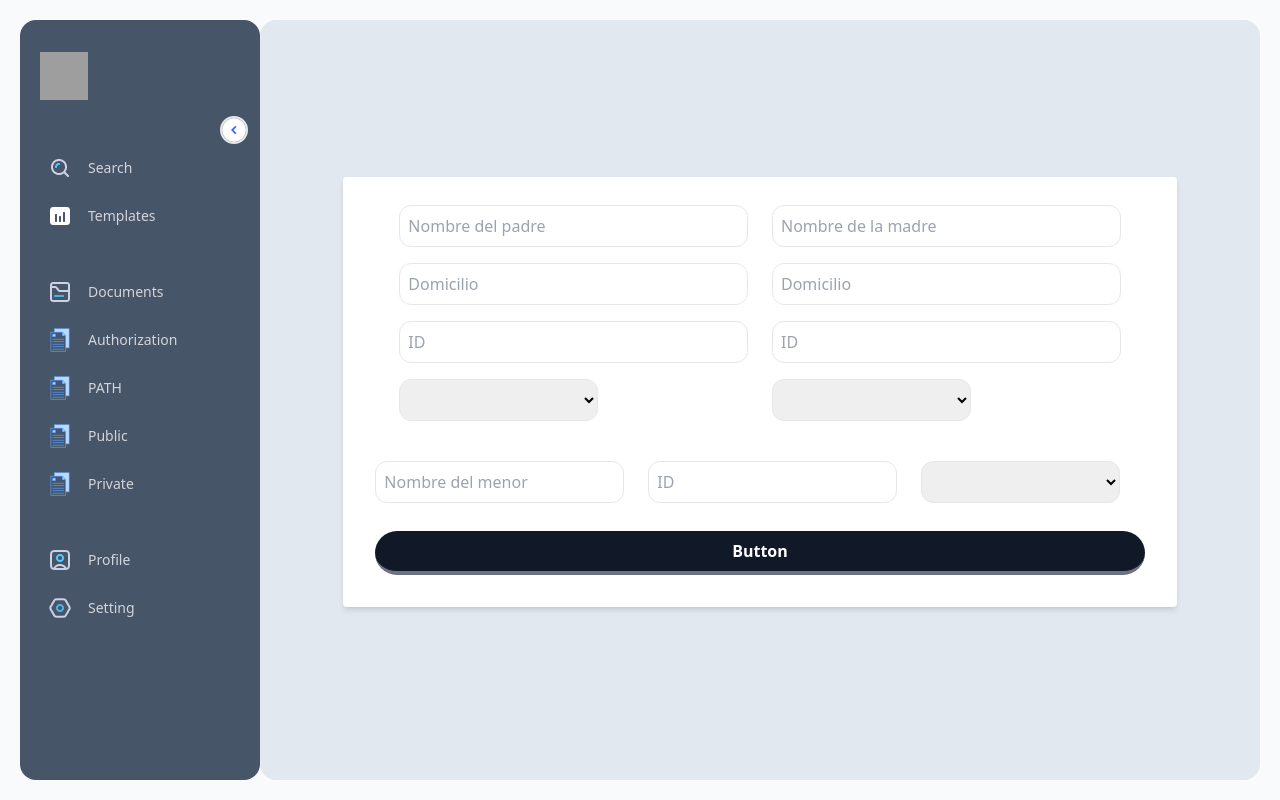
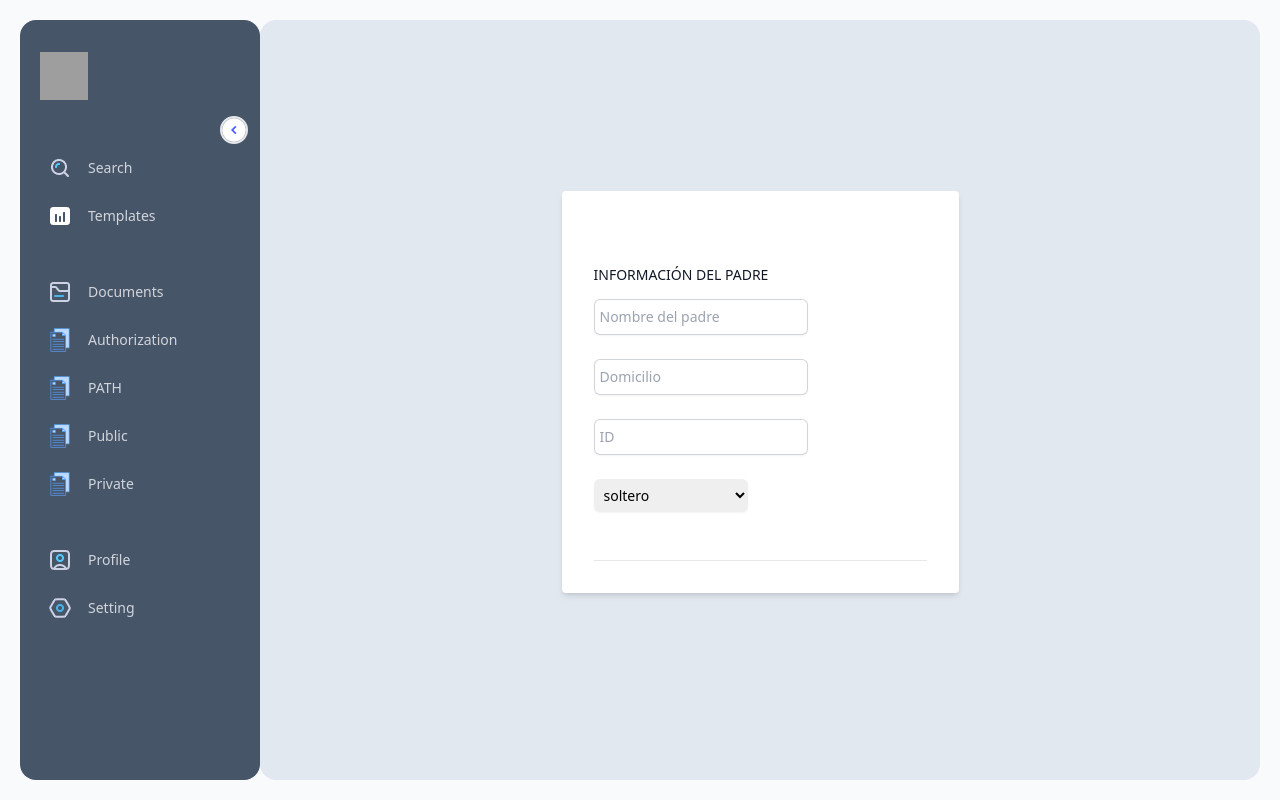
Before and after one commit to davidyanez27/client_lawyerApp, a React (Vite) app: page / in a window 1280 px wide. Built offline with nearby package versions, Linux system fonts and the light colour scheme; grey boxes are pictures that could not be loaded.

Commit message:
fix: form

```diff
--- a/src/components/FormInput.tsx
+++ b/src/components/FormInput.tsx
@@ -27,14 +27,22 @@ const FormInput: React.FC<Props> = ({
   labelClass,
 }) => {
   return (
-    <div className="grid gap-2">
-      {/* <label className={`uppercase tracking-wide text-black text-xs font-bold p-2 mt-2 ${labelClass || ""}`}
+    <div className="sm:col-span-3">
+      <label
+        className={`block text-sm font-medium leading-6 text-gray-900 uppercase mb-3  ${
+          labelClass || ""
+        }`}
       >
         {labelName}
-      </label> */}
+      </label>
 
+
+
+      <div className="mt-2">
         <input
-        className={`p-2 mt-1 mb-3 rounded-xl border text-black ${className || ""}`}
+          className={`block w-full rounded-md border-0 p-1.5 shadow-sm ring-1 ring-inset ring-gray-300 placeholder:text-gray-400 sm:text-sm sm:leading-6${
+            className || ""
+          }`}
           {...values}
           type={type}
           name={name}
@@ -42,7 +50,27 @@ const FormInput: React.FC<Props> = ({
           placeholder={placeholder}
           required={required}
         />
+
+
       </div>
+    </div>
+
+    // <div className="grid gap-2">
+    //   <label className={`uppercase tracking-wide text-black text-xs font-bold p-2 mt-2 ${labelClass || ""}`}
+    //   >
+    //     {labelName}
+    //   </label>
+
+    //   <input
+    //     className={`p-2 mt-1 mb-3 rounded-xl border text-black ${className || ""}`}
+    //     {...values}
+    //     type={type}
+    //     name={name}
+    //     id={id}
+    //     placeholder={placeholder}
+    //     required={required}
+    //   />
+    // </div>
   );
 };
 
--- a/src/components/Header.tsx
+++ b/src/components/Header.tsx
@@ -13,10 +13,11 @@ export default function Example() {
   });
 
   return (
-    <form className="w-5/6">
-      <div className="bg-white shadow-md rounded px-8 pt-6 pb-8 mb-4 flex flex-col">
-        <div className="mx-3 md:flex mb-6">
-          <div className="md:w-1/2 px-3 ">
+    <div className="bg-white shadow-md rounded px-8 pt-6 pb-8 mb-4 space-y-12 ">
+      <div className="border-b border-gray-900/10 pb-12">
+        <div className="mt-10 grid grid-cols-1 gap-x-6 gap-y-4 sm:grid-cols-6">
+          <div className="sm:col-span-4">
+            <div className="mt-2">
               <FormInput
                 labelName="Información del padre"
                 values={register("name", { required: true })}
@@ -26,7 +27,32 @@ export default function Example() {
                 placeholder="Nombre del padre"
                 required
               />
+            </div>
 
+          </div>
+{/*
+          <div className="sm:col-span-3">
+            <label
+              htmlFor="last-name"
+              className="block text-sm font-medium leading-6 text-gray-900"
+            >
+              Last name
+            </label>
+            <div className="mt-2">
+              <input
+                type="text"
+                name="last-name"
+                id="last-name"
+                autoComplete="family-name"
+                className="block w-full rounded-md border-0 py-1.5 text-gray-900 shadow-sm ring-1 ring-inset ring-gray-300 placeholder:text-gray-400 sm:text-sm sm:leading-6"
+              />
+            </div>
+          </div> */}
+
+
+
+          <div className="sm:col-span-4">
+            <div className="mt-2">
               <FormInput
                 labelClass="hidden"
                 values={register("address", { required: true })}
@@ -36,7 +62,11 @@ export default function Example() {
                 placeholder="Domicilio"
                 required
               />
+            </div>
+          </div>
 
+          <div className="col-span-4">
+            <div className="mt-2">
             <FormInput
               labelClass="hidden"
               values={register("id", { required: true })}
@@ -46,183 +76,219 @@ export default function Example() {
               placeholder="ID"
               required
             />
-
-            <select
-              className="p-2 mt-1 mb-3 rounded-xl border text-black"
-              id="maritalState"
-            >
-              <option></option>
-              <option>soltero</option>
-              <option>soltero en union libre</option>
-              <option>casado</option>
-            </select>
+            </div>
           </div>
 
-          <div className="md:w-1/2 px-3 ">
-            <FormInput
-              labelName="Información de la madre"
-              values={register("name1", { required: true })}
-              type="text"
-              name="madre"
-              id="madre"
-              placeholder="Nombre de la madre"
-              required
-            />
 
-            <FormInput
-              labelClass="hidden"
-              values={register("address", { required: true })}
-              type="text"
-              name="father_address"
-              id="father_address"
-              placeholder="Domicilio"
-              required
-            />
 
-            <FormInput
-              labelClass="hidden"
-              values={register("ID", { required: true })}
-              type="text"
-              name="father_ID"
-              id="father_ID"
-              placeholder="ID"
-              required
-            />
-
+          <div className="sm:col-span-3">
+            <div className="mt-2">
               <select
-              className="p-2 mt-1 mb-3 rounded-xl border text-black"
-              id="maritalState"
+                id="country"
+                name="country"
+                autoComplete="country-name"
+                className="block w-full rounded-md border-0 p-1.5 shadow-sm placeholder:text-gray-400 sm:text-sm sm:leading-6"
               >
-              <option></option>
                 <option>soltero</option>
-              <option>soltero en union libre</option>
                 <option>casado</option>
+                <option>union libre</option>
               </select>
             </div>
           </div>
 
-        <div className="-mx-3 md:flex mb-2">
-          <div className="md:w-1/2 px-3 mb-6 md:mb-0">
-            <FormInput
-              // labelName="Información del menor"
-              values={register("son_name", { required: true })}
-              type="text"
-              name="son_name"
-              id="son_name"
-              placeholder="Nombre del menor"
-              required
-            />
         </div>
-          <div className="md:w-1/2 px-3">
-            <FormInput
-              // labelName="1"
-              labelClass="text-white"
-              values={register("ID", { required: true })}
-              type="text"
-              name="father_ID"
-              id="father_ID"
-              placeholder="ID"
-              required
-            />
-          </div>
-          <div className="md:w-1/2 px-3">
 
-            <div>
-              <select
-                className="p-2 mt-1 mb-3 rounded-xl border text-black"
-                id="maritalState"
-              >
-                <option></option>
-                <option>soltero</option>
-                <option>soltero en union libre</option>
-                <option>casado</option>
-              </select>
+
+
+
       </div>
     </div>
-        </div>
-        <div className="-mx-3 md:flex mt-2">
-          <div className="md:w-full px-3">
-            <button className="md:w-full bg-gray-900 text-white font-bold py-2 px-4 border-b-4 hover:border-b-2 border-gray-500 hover:border-gray-100 rounded-full">
-              Button
-            </button>
-          </div>
-        </div>
-      </div>
-    </form>
 
-    // <>
+    // <form className="w-5/6">
+    //   <div className="bg-white shadow-md rounded px-8 pt-6 pb-8 mb-4 flex flex-col">
+    //     {/* Father Information*/}
+    //     <div className="mx-3 md:flex mb-6">
+    //       <div className="md:w-1/2 px-3 ">
+    //         <FormInput
+    //           labelName="Información del padre"
+    //           values={register("name", { required: true })}
+    //           type="text"
+    //           name="name"
+    //           id="name"
+    //           placeholder="Nombre del padre"
+    //           required
+    //         />
 
-    //   <div className="flex min-h-full flex-1 flex-col justify-center px-6 py-12 lg:px-8">
-    //     <div className="sm:mx-auto sm:w-full sm:max-w-sm">
-    //       <img
-    //         className="mx-auto h-10 w-auto"
-    //         src="https://tailwindui.com/img/logos/mark.svg?color=indigo&shade=600"
-    //         alt="Your Company"
-    //       />
-    //       <h2 className="mt-10 text-center text-2xl font-bold leading-9 tracking-tight text-gray-900">
-    //         Sign in to your account
-    //       </h2>
+    //         <FormInput
+    //           labelClass="hidden"
+    //           values={register("address", { required: true })}
+    //           type="text"
+    //           name="address"
+    //           id="address"
+    //           placeholder="Domicilio"
+    //           required
+    //         />
+
+    //         <FormInput
+    //           labelClass="hidden"
+    //           values={register("id", { required: true })}
+    //           type="text"
+    //           name="id"
+    //           id="id"
+    //           placeholder="ID"
+    //           required
+    //         />
+
+    //         <select
+    //           className="p-2 mt-1 mb-3 rounded-xl border text-black"
+    //           id="maritalState"
+    //         >
+    //           <option></option>
+    //           <option>soltero</option>
+    //           <option>soltero en union libre</option>
+    //           <option>casado</option>
+    //         </select>
+    //       </div>
+
+    //       {/* father information  */}
+    //       <div className="md:w-1/2 px-3 ">
+    //         <FormInput
+    //           labelName="Información de la madre"
+    //           values={register("name1", { required: true })}
+    //           type="text"
+    //           name="madre"
+    //           id="madre"
+    //           placeholder="Nombre de la madre"
+    //           required
+    //         />
+
+    //         <FormInput
+    //           labelClass="hidden"
+    //           values={register("address", { required: true })}
+    //           type="text"
+    //           name="father_address"
+    //           id="father_address"
+    //           placeholder="Domicilio"
+    //           required
+    //         />
+
+    //         <FormInput
+    //           labelClass="hidden"
+    //           values={register("ID", { required: true })}
+    //           type="text"
+    //           name="father_ID"
+    //           id="father_ID"
+    //           placeholder="ID"
+    //           required
+    //         />
+
+    //         <select
+    //           className="p-2 mt-1 mb-3 rounded-xl border text-black"
+    //           id="maritalState"
+    //         >
+    //           <option></option>
+    //           <option>soltero</option>
+    //           <option>soltero en union libre</option>
+    //           <option>casado</option>
+    //         </select>
+    //       </div>
     //     </div>
 
-    //     <div className="mt-10 sm:mx-auto sm:w-full sm:max-w-sm">
-    //       <form className="space-y-6" action="#" method="POST">
+    //     {/* Kids Information  */}
+    //     <div className="p-2 flex mb-2">
+    //       <div className="md:w-1/2 px-3 mb-6 md:mb-0">
+    //         <FormInput
+    //           values={register("son_name", { required: true })}
+    //           type="text"
+    //           name="son_name"
+    //           id="son_name"
+    //           placeholder="Nombre del menor"
+    //           required
+    //         />
+    //       </div>
+    //       <div className="md:w-1/2 px-3">
+    //         <FormInput
+    //           labelName="1"
+    //           labelClass="text-white"
+    //           values={register("ID", { required: true })}
+    //           type="text"
+    //           name="father_ID"
+    //           id="father_ID"
+    //           placeholder="ID"
+    //           required
+    //         />
+    //       </div>
+    //       <div className="md:w-1/2 px-3">
     //         <div>
-    //           <label htmlFor="email" className="block text-sm font-medium leading-6 text-gray-900">
-    //             Email address
-    //           </label>
-    //           <div className="mt-2">
-    //             <input
-    //               id="email"
-    //               name="email"
-    //               type="email"
-    //               autoComplete="email"
-    //               required
-    //               className="block w-full rounded-md border-0 py-1.5 text-gray-900 shadow-sm ring-1 ring-inset ring-gray-300 placeholder:text-gray-400 focus:ring-2 focus:ring-inset focus:ring-indigo-600 sm:text-sm sm:leading-6"
-    //             />
-    //           </div>
+    //           <br />
+    //           <br />
+
+    //           <select
+    //             className="p-2 mt-1 mb-3 rounded-xl border text-black"
+    //             id="maritalState"
+    //           >
+    //             <option></option>
+    //             <option>soltero</option>
+    //             <option>soltero en union libre</option>
+    //             <option>casado</option>
+    //           </select>
     //         </div>
+    //       </div>
+    //     </div>
 
+    //     <div className="p-2 flex mb-2">
+    //       <div className="md:w-1/2 px-3 mb-6 md:mb-0">
+    //         <FormInput
+    //           labelName="Información del menor"
+    //           values={register("son_name", { required: true })}
+    //           type="text"
+    //           name="son_name"
+    //           id="son_name"
+    //           placeholder="Nombre del menor"
+    //           required
+    //         />
+    //       </div>
+    //       <div className="md:w-1/2 px-3">
+    //         <FormInput
+    //           labelName="1"
+    //           labelClass="text-white"
+    //           values={register("ID", { required: true })}
+    //           type="text"
+    //           name="father_ID"
+    //           id="father_ID"
+    //           placeholder="ID"
+    //           required
+    //         />
+    //       </div>
+    //       <div className="md:w-1/2 px-3">
     //         <div>
-    //           <div className="flex items-center justify-between">
-    //             <label htmlFor="password" className="block text-sm font-medium leading-6 text-gray-900">
-    //               Password
-    //             </label>
-    //             <div className="text-sm">
-    //               <a href="#" className="font-semibold text-indigo-600 hover:text-indigo-500">
-    //                 Forgot password?
-    //               </a>
-    //             </div>
-    //           </div>
-    //           <div className="mt-2">
-    //             <input
-    //               id="password"
-    //               name="password"
-    //               type="password"
-    //               autoComplete="current-password"
-    //               required
-    //               className="block w-full rounded-md border-0 py-1.5 text-gray-900 shadow-sm ring-1 ring-inset ring-gray-300 placeholder:text-gray-400 focus:ring-2 focus:ring-inset focus:ring-indigo-600 sm:text-sm sm:leading-6"
-    //             />
-    //           </div>
+    //           <br />
+    //           <br />
+
+    //           <select
+    //             className="p-2 mt-1 mb-3 rounded-xl border text-black"
+    //             id="maritalState"
+    //           >
+    //             <option></option>
+    //             <option>soltero</option>
+    //             <option>soltero en union libre</option>
+    //             <option>casado</option>
+    //           </select>
     //         </div>
+    //       </div>
+    //     </div>
 
-    //         <div>
-    //           <button
-    //             type="submit"
-    //             className="flex w-full justify-center rounded-md bg-indigo-600 px-3 py-1.5 text-sm font-semibold leading-6 text-white shadow-sm hover:bg-indigo-500 focus-visible:outline focus-visible:outline-2 focus-visible:outline-offset-2 focus-visible:outline-indigo-600"
-    //           >
-    //             Sign in
-    //           </button>
-    //         </div>
-    //       </form>
-
-    //       <p className="mt-10 text-center text-sm text-gray-500">
-    //         Not a member?{' '}
-    //         <a href="#" className="font-semibold leading-6 text-indigo-600 hover:text-indigo-500">
-    //           Start a 14 day free trial
-    //         </a>
-    //       </p>
+    //     <div className="-mx-3 md:flex mt-2">
+    //       <div className="md:w-full px-3">
+    //         <button
+    //           type="submit"
+    //           className="flex w-3/4 mx-auto justify-center rounded-xl bg-gray-600 py-2 hover:scale-110 duration-300"
+    //         >
+    //           Register
+    //         </button>
+    //       </div>
     //     </div>
     //   </div>
-    // </>
+    // </form>
   );
 }
```
Lines whose indentation alone changed are shown as unchanged.
